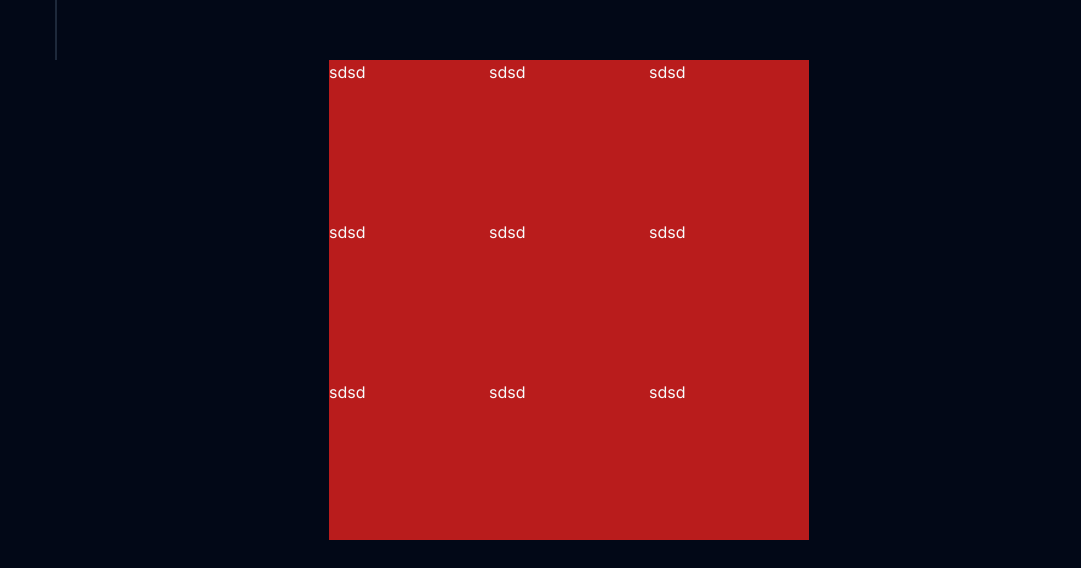
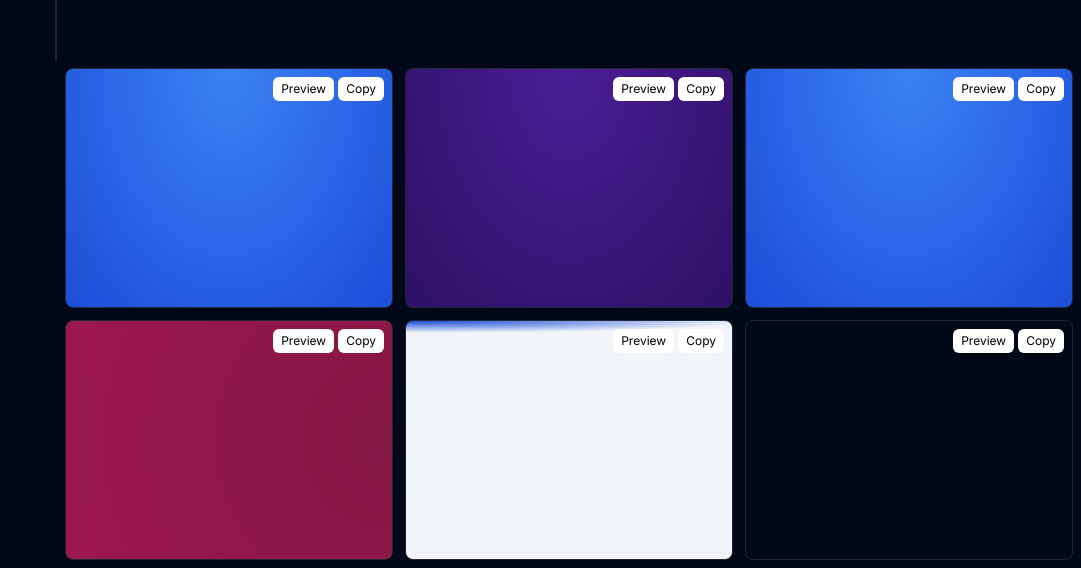
Before and after one commit to faisal004/BG, a Next.js app: page /background in a window 1280 px wide. Shown: the part 740-1308 px from the top of the page, without its empty margins (199-1280 px from the left). Before the commit the page ends 1280 px from the top, so only its background shows below. Built offline with nearby package versions, Linux system fonts and the light colour scheme.

Commit message:
added : background color functionality added

```diff
--- /dev/null
+++ b/Store/backgroundStore.ts
@@ -0,0 +1,10 @@
+import { create } from 'zustand'
+interface BackgroundState {
+    backgroundColor: string;
+    setBgValue: (newValue: string) => void;
+}
+export const useBackgroundStore = create<BackgroundState>((set) => ({
+    backgroundColor: '',
+    setBgValue: (newValue) => set({ backgroundColor: newValue }),
+
+}))
--- /dev/null
+++ b/app/(main)/background/_components/background-card.tsx
@@ -0,0 +1,27 @@
+
+"use client"
+import { Card } from '@/components/ui/card'
+import { useBackgroundStore } from '@/Store/backgroundStore';
+
+const BackgroundColorCard = ({bg}:any) => {
+  const { backgroundColor, setBgValue } = useBackgroundStore();
+  const handlePreview = () => {
+    // Set the background value when preview button is clicked
+    setBgValue(bg);
+
+  };
+  return (
+    <Card className={`h-60 w-full flex items-center  justify-center relative ${bg} `}>
+      <div className="flex absolute top-2 right-2 gap-1">
+        <button className="py-0 bg-white rounded-md px-2 text-black h-6 text-xs" onClick={handlePreview}>
+          Preview
+        </button>{' '}
+        <button className="py-0 bg-white rounded-md px-2 text-black h-6 text-xs">
+          Copy
+        </button>
+      </div>
+    </Card>
+  )
+}
+
+export default BackgroundColorCard
--- a/app/(main)/background/page.tsx
+++ b/app/(main)/background/page.tsx
@@ -1,38 +1,20 @@
+import { useBackgroundStore } from '@/Store/backgroundStore'
+import BackgroundColorCard from './_components/background-card'
+
 const Background = () => {
   return (
-    <div className="flex flex-col items-center justify-center w-full ">
-
-      <div className="flex items-center justify-center h-screen md:text-5xl text-3xl text-center p-3 font-semibold tracking-wider" >
-       Collection of different background color and also you can make one of you own
+    <div className="flex flex-col items-center justify-center w-full  ">
+      <div className="flex items-center justify-center h-screen md:text-5xl text-3xl text-center p-3 font-semibold tracking-wider">
+        Collection of different background color and also you can make one of
+        you own
       </div>
-      <div className="grid md:grid-cols-3 grid-cols-1">
-        <div className="h-40 w-40 bg-red-700">
-            sdsd
-        </div>
-        <div className="h-40 w-40 bg-red-700">
-            sdsd
-        </div>
-        <div className="h-40 w-40 bg-red-700">
-            sdsd
-        </div>
-        <div className="h-40 w-40 bg-red-700">
-            sdsd
-        </div>
-        <div className="h-40 w-40 bg-red-700">
-            sdsd
-        </div>
-        <div className="h-40 w-40 bg-red-700">
-            sdsd
-        </div>
-        <div className="h-40 w-40 bg-red-700">
-            sdsd
-        </div>
-        <div className="h-40 w-40 bg-red-700">
-            sdsd
-        </div>
-          <div className="h-40 w-40 bg-red-700">
-            sdsd
-        </div>
+      <div className="grid md:grid-cols-3 grid-cols-1 gap-3 w-full max-w-[1200px] p-2 ">
+        <BackgroundColorCard bg="bg-[radial-gradient(ellipse_at_top,_var(--tw-gradient-stops))] from-blue-500 to-blue-700" />
+        <BackgroundColorCard bg="bg-[radial-gradient(ellipse_at_top,_var(--tw-gradient-stops))] from-violet-900 to-violet-950" />
+        <BackgroundColorCard bg="bg-[radial-gradient(ellipse_at_top,_var(--tw-gradient-stops))] from-blue-500 to-blue-700" />
+        <BackgroundColorCard bg="bg-[radial-gradient(circle_at_right,_var(--tw-gradient-stops))] from-pink-900 to-pink-800" />
+        <BackgroundColorCard bg="bg-[radial-gradient(100%_5%_at_5%_0%,_var(--tw-gradient-stops))] from-blue-700 to-slate-100 text-black"/>
+        <BackgroundColorCard />
       </div>
     </div>
   )
--- a/app/(main)/explore/page.tsx
+++ b/app/(main)/explore/page.tsx
@@ -4,6 +4,9 @@ const Explore = () => {
       <div className="border-b-2 w-full border-gray-400 flex items-center justify-center font-bold text-3xl py-2 tracking-widest fixed top-0">
         Explore
       </div>
+      <div className="">
+        Coming soon
+      </div>
     </div>
   )
 }
--- a/app/_components/home-page.tsx
+++ b/app/_components/home-page.tsx
@@ -1,10 +1,11 @@
-import { Button } from "@/components/ui/button";
-import Link from "next/link";
+import { Button } from '@/components/ui/button'
+import Link from 'next/link'
 
 const HomePage = () => {
-    return ( <div className="max-w-[1300px] mx-auto w-full flex flex-col items-center justify-center h-[100%]  gap-6 font-cal">
-    <div className="md:text-7xl text-4xl font-semibold tracking-widest text-left  w-full  px-3 text-transparent bg-clip-text bg-gradient-to-r from-black dark:from-white to-gray-600 dark:to-gray-400  flex flex-col gap-3">
-      <p className="animate-flicker-1 text-white">
+  return (
+    <div className="max-w-[1300px]  mx-auto w-full flex flex-col items-center justify-center h-[100%]  gap-6 font-cal">
+      <div className="md:text-7xl text-4xl font-semibold tracking-widest text-left  w-full  px-3 text-transparent bg-clip-text bg-gradient-to-r from-black dark:from-white to-gray-600 dark:to-gray-400  flex flex-col  gap-3 h-[calc(100vh-4rem)] ">
+        <p className="animate-flicker-1  mt-20">
           Collection of CSS Tricks <br /> I learn on Daily basis
         </p>
 
@@ -14,13 +15,12 @@ const HomePage = () => {
           functionality. They&apos;re ready-to-use, providing seamless
           integration.
         </p>
-      <Link href="/explore" className='w-fit'>
-        <Button className='tracking-normal px-20 py-6'>Explore</Button>
+        <Link href="/background" className="w-fit">
+          <Button className="tracking-normal px-20 py-6">Explore</Button>
         </Link>
       </div>
-
-
-  </div> );
+    </div>
+  )
 }
 
-export default HomePage;
+export default HomePage
--- /dev/null
+++ b/app/template.tsx
@@ -0,0 +1,7 @@
+"use client"
+import { useBackgroundStore } from "@/Store/backgroundStore";
+
+export default function Template({ children }: { children: React.ReactNode }) {
+    const { backgroundColor, setBgValue } = useBackgroundStore();
+    return <div className={backgroundColor}>{children}</div>
+  }
--- /dev/null
+++ b/components/ui/card.tsx
@@ -0,0 +1,79 @@
+import * as React from "react"
+
+import { cn } from "@/lib/utils"
+
+const Card = React.forwardRef<
+  HTMLDivElement,
+  React.HTMLAttributes<HTMLDivElement>
+>(({ className, ...props }, ref) => (
+  <div
+    ref={ref}
+    className={cn(
+      "rounded-lg border bg-card text-card-foreground shadow-sm",
+      className
+    )}
+    {...props}
+  />
+))
+Card.displayName = "Card"
+
+const CardHeader = React.forwardRef<
+  HTMLDivElement,
+  React.HTMLAttributes<HTMLDivElement>
+>(({ className, ...props }, ref) => (
+  <div
+    ref={ref}
+    className={cn("flex flex-col space-y-1.5 p-6", className)}
+    {...props}
+  />
+))
+CardHeader.displayName = "CardHeader"
+
+const CardTitle = React.forwardRef<
+  HTMLParagraphElement,
+  React.HTMLAttributes<HTMLHeadingElement>
+>(({ className, ...props }, ref) => (
+  <h3
+    ref={ref}
+    className={cn(
+      "text-2xl font-semibold leading-none tracking-tight",
+      className
+    )}
+    {...props}
+  />
+))
+CardTitle.displayName = "CardTitle"
+
+const CardDescription = React.forwardRef<
+  HTMLParagraphElement,
+  React.HTMLAttributes<HTMLParagraphElement>
+>(({ className, ...props }, ref) => (
+  <p
+    ref={ref}
+    className={cn("text-sm text-muted-foreground", className)}
+    {...props}
+  />
+))
+CardDescription.displayName = "CardDescription"
+
+const CardContent = React.forwardRef<
+  HTMLDivElement,
+  React.HTMLAttributes<HTMLDivElement>
+>(({ className, ...props }, ref) => (
+  <div ref={ref} className={cn("p-6 pt-0", className)} {...props} />
+))
+CardContent.displayName = "CardContent"
+
+const CardFooter = React.forwardRef<
+  HTMLDivElement,
+  React.HTMLAttributes<HTMLDivElement>
+>(({ className, ...props }, ref) => (
+  <div
+    ref={ref}
+    className={cn("flex items-center p-6 pt-0", className)}
+    {...props}
+  />
+))
+CardFooter.displayName = "CardFooter"
+
+export { Card, CardHeader, CardFooter, CardTitle, CardDescription, CardContent }
--- a/package.json
+++ b/package.json
@@ -20,7 +20,8 @@
     "react": "^18",
     "react-dom": "^18",
     "tailwind-merge": "^2.2.2",
-    "tailwindcss-animate": "^1.0.7"
+    "tailwindcss-animate": "^1.0.7",
+    "zustand": "^4.5.2"
   },
   "devDependencies": {
     "@types/node": "^20",
```
Also changed, not shown: 1 other file (tests, documents, lock files or other folders). Lines whose indentation alone changed are shown as unchanged.
